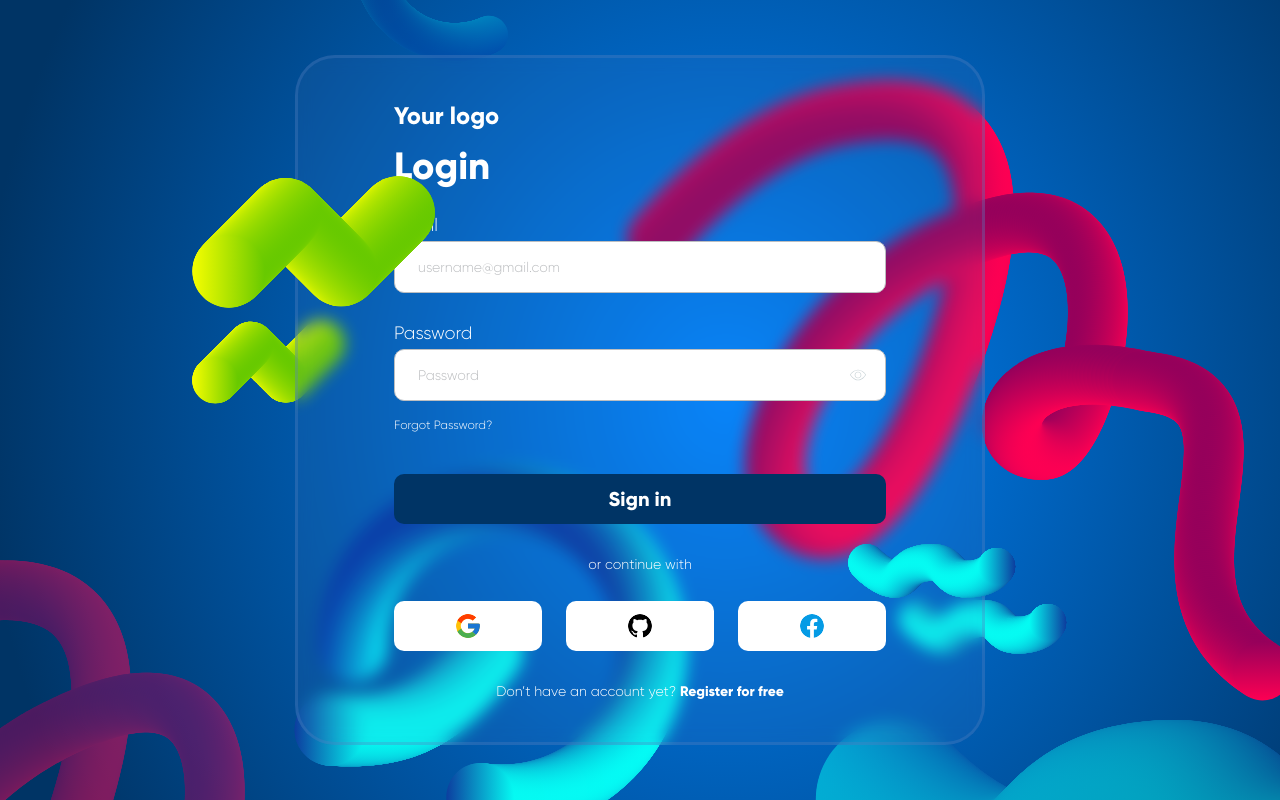
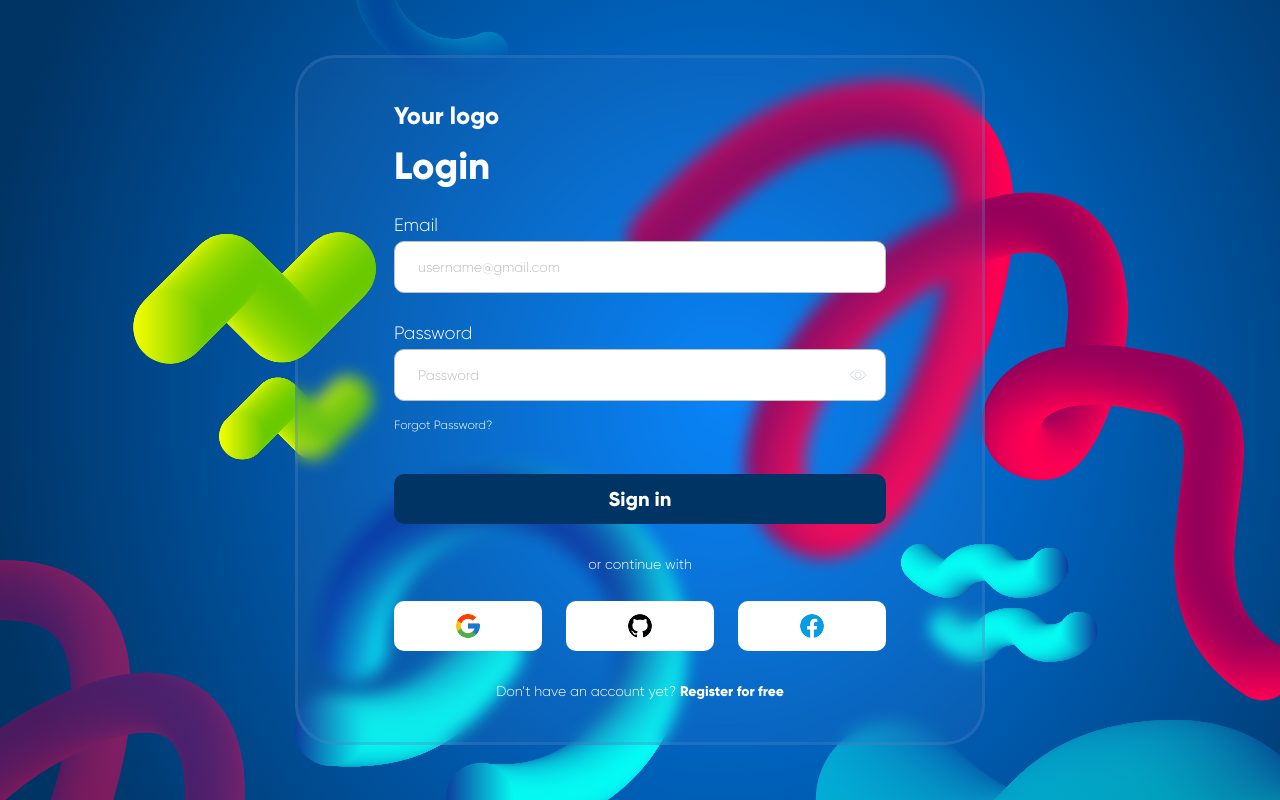
Before and after one commit to NekitCorp/authentication-form, a Next.js app: page / in a window 1280 px wide. Built offline with nearby package versions, Linux system fonts and the light colour scheme.

Commit message:
feat: :construction: Add form styles.

```diff
--- a/src/components/background/background.module.css
+++ b/src/components/background/background.module.css
@@ -6,6 +6,12 @@
 }
 
 .element {
+    --width: var(--start-width);
+    --height: var(--start-width);
+
+    /* spacing between form and screen */
+    --form-spacing: (100% - min(var(--form-max-width), 100%)) / 2;
+
     position: absolute;
     transition: transform 100ms ease-out;
     width: var(--width);
@@ -15,8 +21,8 @@
 /* Element styles */
 
 .redElement1 {
-    --width: 222px;
-    --height: 207px;
+    --start-width: 222px;
+    --start-height: 207px;
 
     left: -20%;
     top: 70%;
@@ -24,50 +30,50 @@
 }
 
 .redElement2 {
-    --width: 222px;
-    --height: 207px;
+    --start-width: 222px;
+    --start-height: 207px;
 
     left: 49%;
     top: 10%;
 }
 
 .greenElement1 {
-    --width: 51px;
-    --height: 28px;
+    --start-width: 51px;
+    --start-height: 28px;
 
-    left: -2%;
-    top: 40%;
+    left: calc(var(--form-spacing) - (var(--width) / 2));
+    top: 41%;
 }
 
 .greenElement2 {
-    --width: 81px;
-    --height: 44px;
+    --start-width: 81px;
+    --start-height: 44px;
 
-    left: -4%;
+    left: calc(var(--form-spacing) - (var(--width) / 2));
     top: 34%;
     z-index: 2;
 }
 
 .blueElement1 {
-    --width: 58px;
-    --height: 18px;
+    --start-width: 58px;
+    --start-height: 18px;
 
-    left: 88%;
+    right: calc(var(--form-spacing) - (var(--width) / 2));
     top: 68%;
     z-index: 2;
 }
 
 .blueElement2 {
-    --width: 58px;
-    --height: 18px;
+    --start-width: 58px;
+    --start-height: 18px;
 
-    left: 91%;
+    right: calc(var(--form-spacing) - (var(--width) * 2 / 3));
     top: 71%;
 }
 
 .blueElement3 {
-    --width: 241px;
-    --height: 77px;
+    --start-width: 241px;
+    --start-height: 77px;
 
     right: -20%;
     top: 90%;
@@ -75,45 +81,40 @@
 }
 
 .blueElement4 {
-    --width: 131px;
-    --height: 123px;
+    --start-width: 131px;
+    --start-height: 123px;
 
     left: 23%;
     top: 58%;
 }
 
 .blueElement5 {
-    --width: 90px;
-    --height: 90px;
+    --start-width: 90px;
+    --start-height: 90px;
 
     left: 25%;
-    top: -3%;
+    top: 0%;
     filter: opacity(50%);
 }
 
 /* Tablet and Smaller Desktop */
-@media (min-width: 701px) and (max-width: 1120px) {
+@media (min-width: 700px) {
     .element {
-        width: calc(var(--width) * 2);
-        height: calc(var(--height) * 2);
+        --width: calc(var(--start-width) * 2);
+        --height: calc(var(--start-height) * 2);
     }
 
     .greenElement1 {
-        left: -5%;
+        top: 47%;
     }
 
     .greenElement2 {
-        left: -5%;
-        top: 27%;
-    }
-
-    .blueElement1 {
-        left: 87%;
+        left: calc(var(--form-spacing) - (var(--width) * 2 / 3));
+        top: 34%;
     }
 
     .blueElement2 {
-        left: 84%;
-        top: 73%;
+        top: 74%;
     }
 
     .blueElement5 {
@@ -122,31 +123,21 @@
 }
 
 /* Desktop */
-@media (min-width: 1121px) {
+@media (min-width: 1120px) {
     .element {
-        width: calc(var(--width) * 3);
-        height: calc(var(--height) * 3);
-    }
-
-    .greenElement1 {
-        left: 15%;
+        --width: calc(var(--start-width) * 3);
+        --height: calc(var(--start-height) * 3);
     }
 
     .greenElement2 {
-        left: 15%;
-        top: 22%;
-    }
-
-    .blueElement1 {
-        left: 66%;
+        top: 29%;
     }
 
     .blueElement2 {
-        left: 70%;
-        top: 75%;
+        top: 76%;
     }
 
     .blueElement5 {
-        top: -22%;
+        top: -20%;
     }
 }
--- a/src/components/form/form.module.css
+++ b/src/components/form/form.module.css
@@ -14,9 +14,9 @@
 .form {
     flex: 1;
     height: 100%;
-    max-width: 690px;
-    max-height: 690px;
-    padding: 48px 96px;
+    max-width: var(--form-max-width);
+    max-height: var(--form-max-height);
+    padding: 16px 24px;
     background: rgb(var(--main-color) / 10%);
     border: 3px solid rgb(var(--main-color) / 30%);
     border-radius: calc(var(--border-radius) * 4);
@@ -163,3 +163,17 @@
 .continueWithText {
     margin-bottom: 29px;
 }
+
+/* Tablet and Smaller Desktop */
+@media (min-width: 700px) {
+    .form {
+        padding: 36px 64px;
+    }
+}
+
+/* Desktop */
+@media (min-width: 1120px) {
+    .form {
+        padding: 48px 96px;
+    }
+}
--- a/src/styles/globals.css
+++ b/src/styles/globals.css
@@ -5,7 +5,10 @@
     --secondary-text-color: 188 190 192;
     --input-text-color: 51 51 51;
     --button-color: 0 52 101;
+    --focus-color: 255 181 46;
     --background-color: radial-gradient(58.43% 103.88% at 56.74% 50%, #0085ff 0%, #003465 100%);
+    --form-max-width: 690px;
+    --form-max-height: 690px;
 }
 
 @media (prefers-color-scheme: dark) {
@@ -42,6 +45,13 @@ input {
     font-family: inherit;
 }
 
+button:focus-visible,
+a:focus-visible,
+input:focus-visible {
+    outline: 2px dashed rgb(var(--focus-color));
+    outline-offset: 2px;
+}
+
 @media (prefers-color-scheme: dark) {
     html {
         color-scheme: dark;
```
